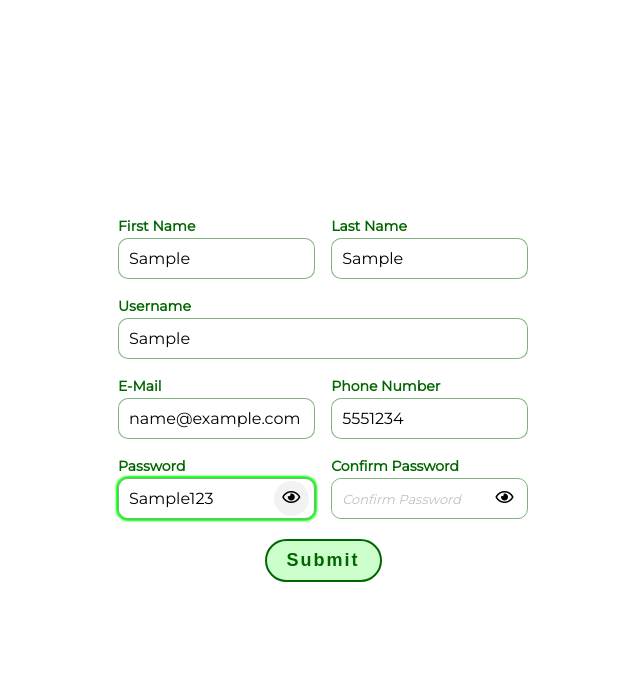
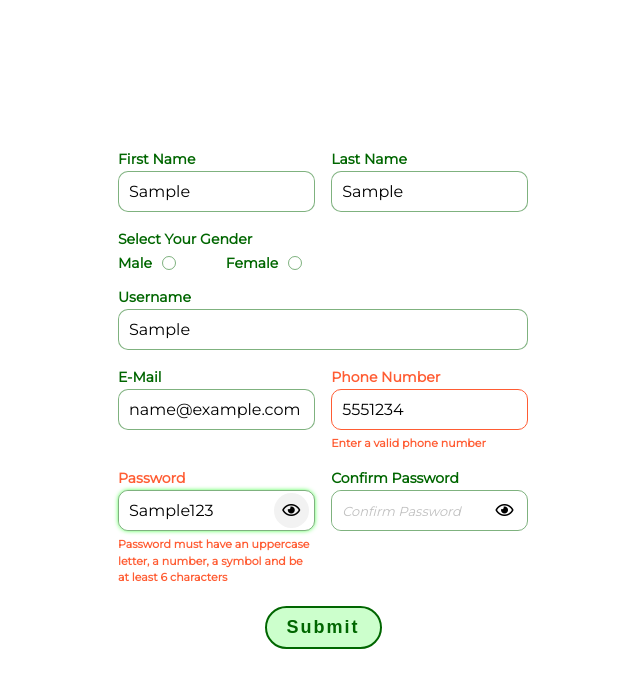
Before and after one commit to devLana/react-form-validation, a React (Create React App) app: page / in a window 1280 px wide. Both pictures are taken after typing "Sample", "Sample", "Sample", "name@example.com", "5551234", "Sample123" into the empty fields and a click on the button 608 px from the left and 498 px from the top of the page. Shown: the top 688 px of the page, without its empty margins (317-957 px from the left). Built offline with nearby package versions, Linux system fonts and the light colour scheme.

Commit message:
validated input fields

```diff
--- a/src/App.js
+++ b/src/App.js
@@ -3,126 +3,396 @@ import { useState } from "react";
 const App = () => {
   const [visibility, setVisibility] = useState(false);
 
+  const [state, setState] = useState({
+    firstName: "",
+    lastName: "",
+    gender: "",
+    username: "",
+    email: "",
+    phoneNumber: "",
+    password: "",
+    confirmPassword: "",
+  });
+
+  const [errors, setErrors] = useState({
+    firstName: "",
+    lastName: "",
+    gender: "",
+    username: "",
+    email: "",
+    phoneNumber: "",
+    password: "",
+    confirmPassword: "",
+  });
+
+  const handleChange = e => {
+    const { name, value, type } = e.target;
+
+    if (type === "radio") {
+      const container = document.querySelector(
+        ".form-group:nth-of-type(2) > .form-control"
+      );
+      container.classList.remove("form-error");
+    }
+
+    setState({ ...state, [name]: value });
+  };
+
+  const handleFocus = e => {
+    const { name, parentElement } = e.target;
+    parentElement.classList.remove("form-error");
+    setErrors({ ...errors, [name]: "" });
+  };
+
+  const handleBlur = e => {
+    const { name, parentElement } = e.target;
+
+    if (errors[name]) {
+      parentElement.classList.add("form-error");
+    }
+  };
+
   const passwordFocus = e => {
-    const passwordWrapper = e.target.parentElement;
-    passwordWrapper.style.border = "0.1rem solid rgba(0, 102, 0, 0.5)";
-    passwordWrapper.style.boxShadow = "0 0 0.2rem 0.2rem #0f0";
+    const { name, parentElement } = e.target;
+
+    const containerOne = document.querySelector(
+      ".form-group:nth-of-type(5) > .form-control:first-child"
+    );
+
+    const containerTwo = document.querySelector(
+      ".form-group:nth-of-type(5) > .form-control:last-child"
+    );
+
+    parentElement.style.border = "0.1rem solid rgba(0, 102, 0, 0.5)";
+    parentElement.style.boxShadow = "0 0 0.5rem -0.1rem #0f0";
+
+    if (name === "password") {
+      containerOne.classList.remove("form-error");
+    } else if (name === "confirmPassword") {
+      containerTwo.classList.remove("form-error");
+    }
+
+    setErrors({ ...errors, [name]: "" });
   };
 
   const passwordBlur = e => {
-    const passwordWrapper = e.target.parentElement;
-    passwordWrapper.style.border = "0.1rem solid rgba(0, 102, 0, 0.5)";
-    passwordWrapper.style.boxShadow = "none";
+    const { name, parentElement } = e.target;
+
+    const containerOne = document.querySelector(
+      ".form-group:nth-of-type(5) > .form-control:first-child"
+    );
+
+    const containerTwo = document.querySelector(
+      ".form-group:nth-of-type(5) > .form-control:last-child"
+    );
+
+    parentElement.removeAttribute("style");
+
+    if (name === "password" && errors[name]) {
+      containerOne.classList.add("form-error");
+    } else if (name === "confirmPassword" && errors[name]) {
+      containerTwo.classList.add("form-error");
+    }
   };
 
-  const togglePassword = e => {
+  const togglePassword = () => setVisibility(s => !s);
+
+  const submitHandler = e => {
     e.preventDefault();
-    setVisibility(s => !s);
   };
 
   return (
     <div className="container">
-      <form noValidate>
+      <form noValidate onSubmit={submitHandler}>
         <div className="form-group">
-          <div className="form-control">
+          <div
+            className={
+              errors.firstName ? "form-control form-error" : "form-control"
+            }
+          >
             <label htmlFor="first-name">First Name</label>
             <input
               id="first-name"
               type="text"
               name="firstName"
               placeholder="First Name"
+              onChange={handleChange}
+              onFocus={handleFocus}
+              onBlur={e => {
+                const { value } = e.target;
+
+                if (!value.trim()) {
+                  setErrors({ ...errors, firstName: "Enter first name" });
+                }
+
+                handleBlur(e);
+              }}
+              value={state.firstName}
             />
+            {errors.firstName && (
+              <p className="error__box">{errors.firstName}</p>
+            )}
           </div>
-          <div className="form-control">
+          <div
+            className={
+              errors.lastName ? "form-control form-error" : "form-control"
+            }
+          >
             <label htmlFor="last-name">Last Name</label>
             <input
               id="last-name"
               type="text"
               name="lastName"
               placeholder="Last Name"
+              onChange={handleChange}
+              onFocus={handleFocus}
+              onBlur={e => {
+                const { value } = e.target;
+
+                if (!value.trim()) {
+                  setErrors({ ...errors, lastName: "Enter last name" });
+                }
+
+                handleBlur(e);
+              }}
+              value={state.lastName}
             />
+            {errors.lastName && <p className="error__box">{errors.lastName}</p>}
           </div>
         </div>
         <div className="form-group">
-          <div className="form-control">
+          <div
+            className={
+              errors.gender ? "form-control form-error" : "form-control"
+            }
+          >
+            <p className="radio__label">Select Your Gender</p>
+            <div className="radio__input__container">
+              <div className="radio__wrapper">
+                <label htmlFor="male">Male</label>
+                <input
+                  id="male"
+                  type="radio"
+                  name="gender"
+                  onChange={handleChange}
+                  value="male"
+                />
+              </div>
+              <div className="radio__wrapper">
+                <label htmlFor="female">Female</label>
+                <input
+                  id="female"
+                  type="radio"
+                  name="gender"
+                  onChange={handleChange}
+                  value="female"
+                />
+              </div>
+            </div>
+            {errors.gender && <p className="error__box">{errors.gender}</p>}
+          </div>
+        </div>
+        <div className="form-group">
+          <div
+            className={
+              errors.username ? "form-control form-error" : "form-control"
+            }
+          >
             <label htmlFor="username">Username</label>
             <input
               id="username"
               type="text"
               name="username"
               placeholder="Username"
+              autoComplete="on"
+              onChange={handleChange}
+              onFocus={handleFocus}
+              onBlur={e => {
+                const { value } = e.target;
+
+                if (!value.trim()) {
+                  setErrors({ ...errors, username: "Enter username" });
+                } else if (/[^\w]/.test(value)) {
+                  setErrors({
+                    ...errors,
+                    username:
+                      "Username can only contain alphabets, numbers and underscore",
+                  });
+                }
+
+                handleBlur(e);
+              }}
+              value={state.username}
             />
+            {errors.username && <p className="error__box">{errors.username}</p>}
           </div>
         </div>
         <div className="form-group">
-          <div className="form-control">
+          <div
+            className={
+              errors.email ? "form-control form-error" : "form-control"
+            }
+          >
             <label htmlFor="email">E-Mail</label>
-            <input id="email" type="email" name="email" placeholder="E-mail" />
+            <input
+              id="email"
+              type="email"
+              name="email"
+              placeholder="E-mail"
+              onChange={handleChange}
+              onFocus={handleFocus}
+              onBlur={e => {
+                const { value } = e.target;
+                const regex = /^[A-Z0-9._%+-]+@[A-Z0-9.-]+\.[A-Z]{2,4}$/i;
+
+                if (!value.trim()) {
+                  setErrors({ ...errors, email: "Enter email" });
+                } else if (!regex.test(value)) {
+                  setErrors({
+                    ...errors,
+                    email: "Enter a valid email address",
+                  });
+                }
+
+                handleBlur(e);
+              }}
+              value={state.email}
+            />
+            {errors.email && <p className="error__box">{errors.email}</p>}
           </div>
-          <div className="form-control">
+          <div
+            className={
+              errors.phoneNumber ? "form-control form-error" : "form-control"
+            }
+          >
             <label htmlFor="phone-number">Phone Number</label>
             <input
               id="phone-number"
               type="tel"
               name="phoneNumber"
               placeholder="Phone Number"
+              onChange={e => {
+                const { value } = e.target;
+
+                if (/[^\d+\s()]/.test(value)) return;
+                handleChange(e);
+              }}
+              onFocus={handleFocus}
+              onBlur={e => {
+                const { value } = e.target;
+                const regex = /^(\+)?\s?\(?\d{1,4}\)?\s?\d{9,}$/;
+
+                if (!value.trim()) {
+                  setErrors({ ...errors, phoneNumber: "Enter phone number" });
+                } else if (!regex.test(value)) {
+                  setErrors({
+                    ...errors,
+                    phoneNumber: "Enter a valid phone number",
+                  });
+                }
+
+                handleBlur(e);
+              }}
+              value={state.phoneNumber}
             />
+            {errors.phoneNumber && (
+              <p className="error__box">{errors.phoneNumber}</p>
+            )}
           </div>
         </div>
         <div className="form-group">
-          <div className="form-control">
+          <div
+            className={
+              errors.password ? "form-control form-error" : "form-control"
+            }
+          >
             <label htmlFor="password">Password</label>
-            <div className="password-wrapper password__container">
+            <div className="password-wrapper">
               <input
                 id="password"
                 type={visibility ? "text" : "password"}
                 name="password"
                 placeholder="Password"
+                autoComplete="new-password"
                 onFocus={passwordFocus}
-                onBlur={passwordBlur}
+                onBlur={e => {
+                  const { value } = e.target;
+
+                  if (!value.trim()) {
+                    setErrors({ ...errors, password: "Enter password" });
+                  } else if (
+                    value.length < 6 ||
+                    !/[A-Z]/.test(value) ||
+                    !/[\d]/.test(value) ||
+                    !/[^a-z\d]/i.test(value)
+                  ) {
+                    setErrors({
+                      ...errors,
+                      password:
+                        "Password must have an uppercase letter, a number, a symbol and be at least 6 characters",
+                    });
+                  }
+
+                  passwordBlur(e);
+                }}
+                onChange={handleChange}
+                value={state.password}
               />
-              <button
-                className="toggle-password__container"
-                onFocus={passwordFocus}
-                onBlur={passwordBlur}
-                onClick={togglePassword}
-              >
-                <span className="password--toggler">
-                  {visibility ? (
-                    <i class="far fa-eye"></i>
-                  ) : (
-                    <i className="far fa-eye-slash"></i>
-                  )}
-                </span>
-              </button>
+              <Button
+                passwordFocus={passwordFocus}
+                passwordBlur={passwordBlur}
+                togglePassword={togglePassword}
+                visibility={visibility}
+              />
             </div>
+            {errors.password && <p className="error__box">{errors.password}</p>}
           </div>
-          <div className="form-control">
+          <div
+            className={
+              errors.confirmPassword
+                ? "form-control form-error"
+                : "form-control"
+            }
+          >
             <label htmlFor="confirm-password">Confirm Password</label>
-            <div className="password-wrapper confirm-password__container">
+            <div className="password-wrapper">
               <input
                 id="confirm-password"
                 type={visibility ? "text" : "password"}
                 name="confirmPassword"
                 placeholder="Confirm Password"
+                autoComplete="new-password"
                 onFocus={passwordFocus}
-                onBlur={passwordBlur}
+                onBlur={e => {
+                  const { value } = e.target;
+
+                  if (!value.trim()) {
+                    setErrors({
+                      ...errors,
+                      confirmPassword: "Enter password confirmation",
+                    });
+                  } else if (state.password && state.password !== value) {
+                    setErrors({
+                      ...errors,
+                      confirmPassword: "Passwords do not match",
+                    });
+                  }
+
+                  passwordBlur(e);
+                }}
+                onChange={handleChange}
+                value={state.confirmPassword}
               />
-              <button
-                className="toggle-password__container"
-                onFocus={passwordFocus}
-                onBlur={passwordBlur}
-                onClick={togglePassword}
-              >
-                <span className="password--toggler">
-                {visibility ? (
-                    <i class="far fa-eye"></i>
-                  ) : (
-                    <i className="far fa-eye-slash"></i>
-                  )}
-                </span>
-              </button>
+              <Button
+                passwordFocus={passwordFocus}
+                passwordBlur={passwordBlur}
+                togglePassword={togglePassword}
+                visibility={visibility}
+              />
             </div>
+            {errors.confirmPassword && (
+              <p className="error__box">{errors.confirmPassword}</p>
+            )}
           </div>
         </div>
         <div className="form-group">
@@ -135,4 +405,26 @@ const App = () => {
   );
 };
 
+const Button = ({
+  passwordFocus,
+  passwordBlur,
+  togglePassword,
+  visibility,
+}) => (
+  <button
+    className="toggle-password__container"
+    onFocus={passwordFocus}
+    onBlur={passwordBlur}
+    onClick={togglePassword}
+  >
+    <span className="password--toggler">
+      {visibility ? (
+        <i className="far fa-eye"></i>
+      ) : (
+        <i className="far fa-eye-slash"></i>
+      )}
+    </span>
+  </button>
+);
+
 export default App;
--- a/src/index.css
+++ b/src/index.css
@@ -50,12 +50,33 @@ form {
   margin-bottom: 0;
 }
 
-label {
+label,
+.radio__label {
   align-self: flex-start;
   color: #060;
   font-size: 1.4rem;
   font-weight: bold;
   margin-bottom: 0.5rem;
+}
+
+.form-error > label,
+.form-error > .radio__label {
+  color: #ff5c33;
+}
+
+.radio__label {
+  margin-bottom: 1rem;
+}
+
+label[for="male"],
+label[for="female"] {
+  margin-bottom: 0;
+}
+
+input {
+  -webkit-appearance: none;
+  -moz-appearance: none;
+  appearance: none;
 }
 
 input[name] {
@@ -69,13 +90,39 @@ input[name] {
   outline: none;
 }
 
-input[name]:hover {
-  border: 0.1rem solid rgba(0, 255, 0, 0.7);
+input[name]:focus {
+  border: 0.1rem solid rgba(0, 102, 0, 0.5);
+  box-shadow: 0 0 0.5rem -0.1rem #0f0;
 }
 
-input[name]:focus {
-  border: 0.1rem solid rgba(0, 102, 0, 0.5);
-  box-shadow: 0 0 0.2rem 0.2rem #0f0;
+.form-error > input[name] {
+  border: 0.1rem solid #ff5c33;
+}
+
+.radio__input__container {
+  display: flex;
+  justify-content: flex-start;
+}
+
+.radio__wrapper {
+  display: flex;
+  align-items: center;
+}
+
+.radio__wrapper:nth-child(2) {
+  margin-left: 5rem;
+}
+
+input[type=radio] {
+  margin-left: 1rem;
+  border-radius: 50%;
+  padding: 0;
+  width: 1.4rem;
+  height: 1.4rem;
+}
+
+input[type=radio]:checked {
+  border-width: 0.4rem;
 }
 
 ::placeholder {
@@ -104,18 +151,14 @@ input[name]:focus {
   border: 0.1rem solid rgba(0, 102, 0, 0.5);
 }
 
-.password-wrapper:hover {
-  border: 0.1rem solid rgba(0, 255, 0, 0.7);
+.form-error > .password-wrapper {
+  border: 0.1rem solid #ff5c33;
 }
 
 .password-wrapper > input {
   width: calc(100% - 4rem);
   border: none;
   border-radius: 1rem 0 0 1rem;
-}
-
-.password-wrapper:hover > input {
-  border: none;
 }
 
 .password-wrapper > input:focus {
@@ -167,15 +210,15 @@ input[name]:focus {
 
 @media screen and (min-width: 500px) {
   .form-group:nth-child(1),
-  .form-group:nth-child(3),
-  .form-group:nth-child(4) {
+  .form-group:nth-child(4),
+  .form-group:nth-child(5) {
     display: flex;
     justify-content: space-between;
   }
 
   .form-group:nth-child(1) .form-control,
-  .form-group:nth-child(3) .form-control,
-  .form-group:nth-child(4) .form-control {
+  .form-group:nth-child(4) .form-control,
+  .form-group:nth-child(5) .form-control {
     width: 48%;
   }
 
@@ -191,3 +234,11 @@ input[name]:focus {
     padding: 0.9rem 2rem;
   }
 }
+
+.error__box {
+  font-size: 1.1rem;
+  font-weight: bold;
+  color: #ff5c33;
+  line-height: 1.5;
+  margin-top: 0.5rem;
+}
```
